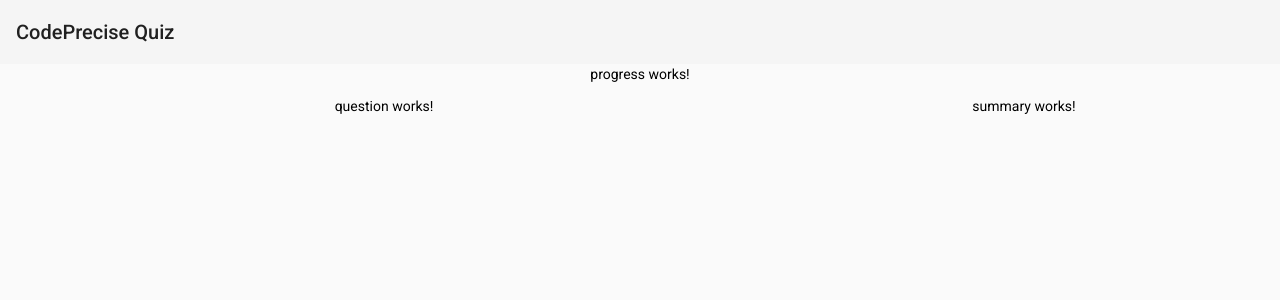
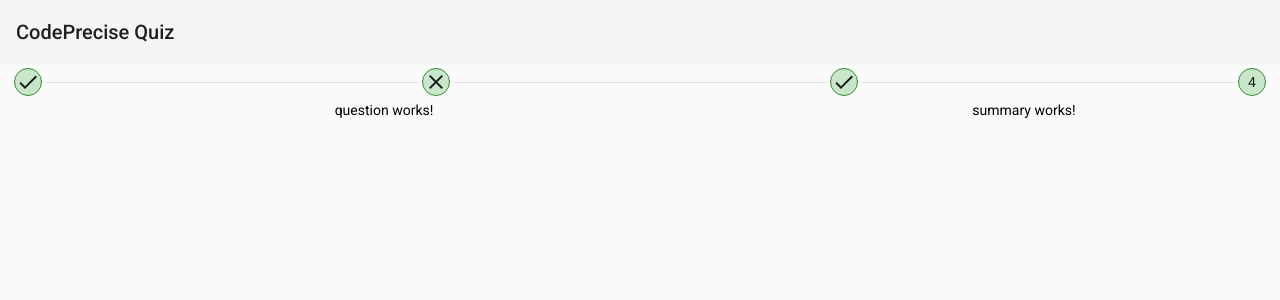
Before and after one commit to codeprecise/quiz-redux, an Angular app: page / in a window 1280 px wide. Shown: the top 300 px of the page. Built offline with nearby package versions, Linux system fonts and the light colour scheme.

Commit message:
Progress component

```diff
--- a/src/app/components/progress/progress.component.html
+++ b/src/app/components/progress/progress.component.html
@@ -1 +1,11 @@
-<p>progress works!</p>
+<ng-container *ngFor="let state of answerStates$ | async; let index = index; let last = last">
+
+  <span class="separator" *ngIf="index != 0"></span>
+
+  <span class="state">
+    <mat-icon *ngIf="state == 'Correct'">done</mat-icon>
+    <mat-icon *ngIf="state == 'Incorrect'">clear</mat-icon>
+    <ng-container *ngIf="state == 'NoAnswer'">{{ index + 1 }}</ng-container>
+  </span>
+
+</ng-container>
--- a/src/app/components/progress/progress.component.scss
+++ b/src/app/components/progress/progress.component.scss
@@ -0,0 +1,30 @@
+:host {
+  display: flex;
+  flex-direction: row;
+  align-items: center;
+  margin-left: 10px;
+  margin-right: 10px;
+}
+
+.state {
+  display: flex;
+  justify-content: center;
+  align-items: center;
+
+  width: 28px;
+  height: 28px;
+
+  background-color: var(--p-100);
+  color: var(--pc-100);
+  margin: 4px;
+
+  border-radius: 50%;
+  border: 1px solid var(--p-700);
+}
+
+.separator {
+  flex-grow: 1;
+
+  border-top: 1px solid var(--f-divider);
+  height: 1px;
+}
--- a/src/app/components/progress/progress.component.ts
+++ b/src/app/components/progress/progress.component.ts
@@ -1,4 +1,6 @@
 import { Component, OnInit } from '@angular/core';
+import { of } from 'rxjs';
+import { ANSWER_STATES } from 'src/app/models/data';
 
 @Component({
   selector: 'app-progress',
@@ -7,6 +9,8 @@
 })
 export class ProgressComponent implements OnInit {
 
+  answerStates$ = of(ANSWER_STATES);
+
   constructor() { }
 
   ngOnInit(): void {
--- a/src/app/material.module.ts
+++ b/src/app/material.module.ts
@@ -1,10 +1,12 @@
 import { NgModule } from '@angular/core';
 import { MatButtonModule } from '@angular/material/button';
 import { MatToolbarModule } from '@angular/material/toolbar';
+import { MatIconModule } from '@angular/material/icon';
 
 const modules = [
   MatButtonModule,
-  MatToolbarModule
+  MatToolbarModule,
+  MatIconModule
 ]
 
 @NgModule({
--- a/src/app/models/data.ts
+++ b/src/app/models/data.ts
@@ -1,4 +1,4 @@
-import { Question } from "./question.model";
+import { AnswerState, Question } from "./question.model";
 
 export const QUESTIONS: Question[] = [
   {
@@ -42,3 +42,10 @@
     correctAnswerIndex: 2
   },
 ];
+
+export const ANSWER_STATES: AnswerState[] = [
+  "Correct",
+  "Incorrect",
+  "Correct",
+  "NoAnswer",
+];
--- a/src/app/models/question.model.ts
+++ b/src/app/models/question.model.ts
@@ -4,3 +4,5 @@
   correctAnswerIndex: number;
   userAnswerIndex?: number;
 }
+
+export type AnswerState = "Correct" | "Incorrect" | "NoAnswer";
```
